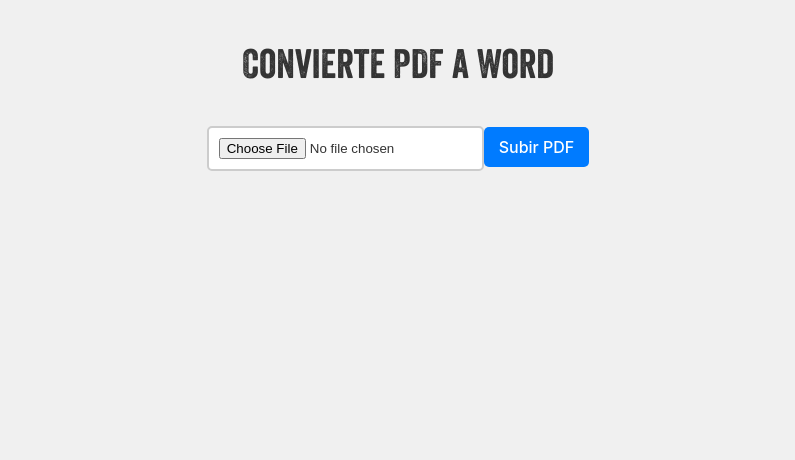
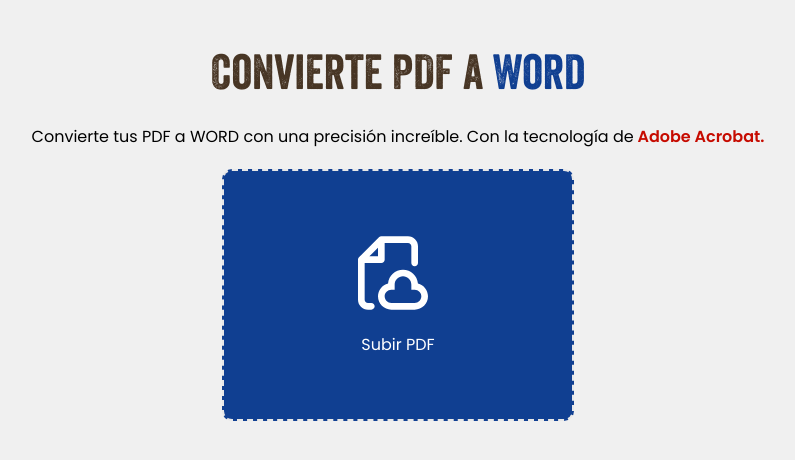
Before and after one commit to Nesz-ux/EasyPDF, a React (Vite) app: page /pdftoword in a window 1280 px wide. Shown: the top 460 px of the page, without its empty margins (242-1037 px from the left). Built offline with nearby package versions, Linux system fonts and the light colour scheme; a web font is replaced by a local one.

Commit message:
Diseño pagina PDF a Word, Se creo componente para carga de archivos

```diff
--- a/package.json
+++ b/package.json
@@ -17,7 +17,8 @@
     "react": "^19.0.0",
     "react-dom": "^19.0.0",
     "react-icons": "^5.5.0",
-    "react-router-dom": "^7.2.0"
+    "react-router-dom": "^7.2.0",
+    "styled-components": "^6.1.15"
   },
   "devDependencies": {
     "@eslint/js": "^9.19.0",
--- a/src/assets/styles/UploadPage.css
+++ b/src/assets/styles/UploadPage.css
@@ -8,87 +8,128 @@
   src: url("../fonts/ThirstyRoughRegTwo.otf") format("truetype");
 }
 
+/*Contenedor Prinicipal*/
 .containerUpload {
   max-width: 100%;
   margin: 0 auto;
   padding: 20px;
   text-align: center;
-  flex-direction: column;
   align-items: center;
   justify-content: center;
   min-height: 100vh;
   transition: background-color 0.3s ease, color 0.3s ease;
 }
-
 .light-mode {
   background-color: #f0f0f0;
-  color: #333;
+  color: #000;
 }
-
 .dark-mode {
   background-color: #242424;
   color: white;
 }
 
-h1 {
+/*Titulo*/
+.title-word {
   font-family: "Veneer", sans-serif;
   font-weight: 800;
-  font-size: 2.5rem;
+  font-size: 3rem;
   margin-bottom: 20px;
-  transition: color 0.3s ease;
+}
+.title-word span {
+  color: #103f91;
+}
+.light-mode .title-word {
+  color: #473524;
+}
+.dark-mode .title-word span {
+  color: #fff;
 }
 
-input[type="file"] {
-  padding: 10px;
-  margin: 15px 0;
-  border: 2px solid #ccc;
-  border-radius: 5px;
-  cursor: pointer;
-  transition: background-color 0.3s ease, border-color 0.3s ease;
+/*Descripción*/
+p {
+  font-family: "Poppins", sans-serif;
+  font-size: 1rem;
+  margin-bottom: 20px;
+}
+.adobe-text {
+  color: #c60b00;
+  font-weight: 600;
 }
 
-.light-mode input[type="file"] {
-  background-color: #fff;
-  color: #333;
+/*Previsualización PDF*/
+.pdf-preview {
+  width: 100%;
+  max-width: 500px;
+  height: 300px;
+  border: 1px solid #ccc;
+  margin-top: 10px;
+  border-radius: 15px;
+  box-shadow: 0px 0px 10px 0px rgba(0, 0, 0, 0.2);
 }
 
-.dark-mode input[type="file"] {
-  background-color: #444;
-  color: white;
-  border-color: #666;
+/*Contenedor Botones*/
+.file-actions {
+  display: flex;
+  align-items: center;
+  justify-content: center;
+  margin-top: 25px;
+  gap: 10px;
 }
 
-.pdf-preview {
-  width: 100%;
-  max-width: 400px;
-  height: 300px;
-  border: 1px solid #ccc;
-  margin-top: 15px;
-}
-
-.upload-btn {
+/*Botones*/
+.upload-btn,
+.remove-btn {
+  font-family: "Poppins", sans-serif;
   padding: 10px 15px;
-  font-size: 1rem;
+  font-size: 1.2rem;
   border: none;
-  border-radius: 5px;
+  border-radius: 15px;
   cursor: pointer;
   transition: background 0.3s ease, transform 0.2s ease;
+  width: 200px;
 }
-
-.light-mode .upload-btn {
-  background-color: #007bff;
+.upload-btn {
+  background-color: #103f91;
   color: white;
 }
 
-.dark-mode .upload-btn {
-  background-color: #0056b3;
+.remove-btn {
+  background-color: #c60b00;
   color: white;
 }
-
-.upload-btn:hover {
+.upload-btn:hover,
+.remove-btn:hover {
   transform: scale(1.05);
 }
 
-.upload-btn:active {
-  transform: scale(0.95);
+
+.loader {
+  width: 48px;
+  height: 48px;
+  border-radius: 50%;
+  display: inline-block;
+  border-top: 4px solid #FFF;
+  border-right: 4px solid transparent;
+  box-sizing: border-box;
+  animation: rotation 1s linear infinite;
 }
+.loader::after {
+  content: '';
+  box-sizing: border-box;
+  position: absolute;
+  left: 0;
+  top: 0;
+  width: 48px;
+  height: 48px;
+  border-radius: 50%;
+  border-bottom: 4px solid #103f91;
+  border-left: 4px solid transparent;
+}
+@keyframes rotation {
+  0% {
+    transform: rotate(0deg);
+  }
+  100% {
+    transform: rotate(360deg);
+  }
+}
--- /dev/null
+++ b/src/components/inputFile/inputFilePDF/inputFile.tsx
@@ -0,0 +1,61 @@
+import React, { useEffect, useState } from "react";
+import "./inputStyle.css";
+
+interface FormProps {
+  onFileSelect: (file: File) => void;
+}
+
+const InputFile: React.FC<FormProps> = ({ onFileSelect }) => {
+  const [darkMode, setDarkMode] = useState<boolean>(false);
+
+  useEffect(() => {
+    try {
+      const storedDarkMode = JSON.parse(
+        localStorage.getItem("darkMode") || "false"
+      );
+      setDarkMode(storedDarkMode);
+    } catch (error) {
+      console.error("Error loading data from localStorage", error);
+    }
+  }, []);
+
+  const handleFileInputChange = (
+    event: React.ChangeEvent<HTMLInputElement>
+  ) => {
+    if (event.target.files && event.target.files.length > 0) {
+      const selectedFile = event.target.files[0];
+      onFileSelect(selectedFile); // Envía el archivo seleccionado al componente padre
+    }
+  };
+
+  return (
+    <div className={`form-wrapper ${darkMode ? "dark-mode" : "light-mode"}`}>
+      <label htmlFor="file" className="custom-file-upload">
+        <div className="icon">
+          <svg
+            viewBox="0 0 24 24"
+            fill="currentColor"
+            xmlns="http://www.w3.org/2000/svg"
+          >
+            <path
+              fillRule="evenodd"
+              clipRule="evenodd"
+              d="M10 1C9.73478 1 9.48043 1.10536 9.29289 1.29289L3.29289 7.29289C3.10536 7.48043 3 7.73478 3 8V20C3 21.6569 4.34315 23 6 23H7C7.55228 23 8 22.5523 8 22C8 21.4477 7.55228 21 7 21H6C5.44772 21 5 20.5523 5 20V9H10C10.5523 9 11 8.55228 11 8V3H18C18.5523 3 19 3.44772 19 4V9C19 9.55228 19.4477 10 20 10C20.5523 10 21 9.55228 21 9V4C21 2.34315 19.6569 1 18 1H10ZM9 7H6.41421L9 4.41421V7ZM14 15.5C14 14.1193 15.1193 13 16.5 13C17.8807 13 19 14.1193 19 15.5V16V17H20C21.1046 17 22 17.8954 22 19C22 20.1046 21.1046 21 20 21H13C11.8954 21 11 20.1046 11 19C11 17.8954 11.8954 17 13 17H14V16V15.5ZM16.5 11C14.142 11 12.2076 12.8136 12.0156 15.122C10.2825 15.5606 9 17.1305 9 19C9 21.2091 10.7909 23 13 23H20C22.2091 23 24 21.2091 24 19C24 17.1305 22.7175 15.5606 20.9844 15.122C20.7924 12.8136 18.858 11 16.5 11Z"
+            />
+          </svg>
+        </div>
+        <div className="text">
+          <span>Subir PDF</span>
+        </div>
+        <input
+          id="file"
+          type="file"
+          accept=".pdf"
+          onChange={handleFileInputChange}
+        />
+      </label>
+    </div>
+  );
+};
+
+export default InputFile;
--- /dev/null
+++ b/src/components/inputFile/inputFilePDF/inputStyle.css
@@ -0,0 +1,68 @@
+/*Contenedor */
+.form-wrapper {
+  display: flex;
+  justify-content: center;
+  align-items: center;
+}
+
+/*Formato Subir PDF*/
+.custom-file-upload {
+    font-family: 'Poppins', sans-serif;
+  height: 200px;
+  width: 300px;
+  display: flex;
+  flex-direction: column;
+  align-items: center;
+  gap: 20px;
+  cursor: pointer;
+  justify-content: center;
+  border: 2px dashed #e8e8e8;
+  padding: 1.5rem;
+  border-radius: 10px;
+}
+
+.light-mode .custom-file-upload {
+    background-color: #103f91;
+    color: white;
+}
+
+.light-mode .custom-file-upload:hover {
+    background-color: #3e6cbb;
+}
+
+.dark-mode .custom-file-upload {
+    border: 2px dashed #FFF;
+    background-color: #a09f9f;
+    color: #FFF;
+}
+
+.dark-mode .custom-file-upload:hover {
+    background-color: #b9b9b9; /* Rojo más oscuro */
+}
+/*Icono*/
+.custom-file-upload .icon {
+  display: flex;
+  align-items: center;
+  justify-content: center;
+}
+
+.custom-file-upload .icon svg {
+  height: 80px;
+}
+
+/*Contenedor Texto*/
+.custom-file-upload .text {
+  display: flex;
+  align-items: center;
+  justify-content: center;
+}
+
+/*Texto*/
+.custom-file-upload .text span {
+  font-weight: 400;
+}
+
+/*Input*/
+.custom-file-upload input {
+  display: none;
+}
--- a/src/pages/PDFToWord.tsx
+++ b/src/pages/PDFToWord.tsx
@@ -1,6 +1,7 @@
 import { useEffect, useState } from "react";
 import "../assets/styles/UploadPage.css";
 import { API_BASE_URL } from "../utils/config";
+import InputFile from "../components/inputFile/inputFilePDF/inputFile";
 
 const PDFToWord: React.FC = () => {
   const [file, setFile] = useState<File | null>(null);
@@ -19,14 +20,8 @@ const PDFToWord: React.FC = () => {
     }
   }, []);
 
-  const handleFileChange = (event: React.ChangeEvent<HTMLInputElement>) => {
-    if (!event.target.files || event.target.files.length === 0) {
-      alert("No se seleccionó ningún archivo.");
-      return;
-    }
-
-    const selectedFile = event.target.files[0];
-
+  // Función para manejar el archivo seleccionado desde el componente Form
+  const handleFileChange = (selectedFile: File) => {
     if (!selectedFile) {
       alert("No se seleccionó ningún archivo válido.");
       return;
@@ -48,6 +43,11 @@ const PDFToWord: React.FC = () => {
     setPreviewURL(objectURL);
   };
 
+  const handleRemoveFile = () => {
+    setFile(null);
+    setPreviewURL(null);
+  };
+
   const handleUpload = async () => {
     if (!file) {
       alert("Por favor selecciona un archivo antes de subir.");
@@ -59,7 +59,7 @@ const PDFToWord: React.FC = () => {
     formData.append("file", file);
 
     // Obtener el nombre original sin extensión
-    const originalFileName = file.name.split(".").slice(0, -1).join("."); // Alternativa a path.parse
+    const originalFileName = file.name.split(".").slice(0, -1).join(".");
 
     try {
       const response = await fetch(`${API_BASE_URL}/api/convertWord`, {
@@ -78,7 +78,9 @@ const PDFToWord: React.FC = () => {
         document.body.appendChild(a);
         a.click();
         document.body.removeChild(a);
-        URL.revokeObjectURL(url); // Liberar memoria
+        URL.revokeObjectURL(url);
+        setFile(null);
+    setPreviewURL(null);
       } else {
         const errorResponse = await response.json();
         alert(
@@ -97,10 +99,12 @@ const PDFToWord: React.FC = () => {
 
   return (
     <div className={`containerUpload ${darkMode ? "dark-mode" : "light-mode"}`}>
-      <h1>Convierte PDF a Word</h1>
-
-      <input type="file" accept=".pdf" onChange={handleFileChange} />
-
+      <h1 className="title-word">Convierte PDF a <span>Word</span> </h1>
+      <p>
+        Convierte tus PDF a WORD con una precisión increíble. Con la tecnología
+        de
+        <span className="adobe-text"> Adobe Acrobat.</span>
+      </p>
       {previewURL && (
         <iframe
           src={previewURL}
@@ -110,11 +114,33 @@ const PDFToWord: React.FC = () => {
         />
       )}
 
-      <button onClick={handleUpload} className="upload-btn" disabled={loading}>
-        {loading ? "Convirtiendo..." : "Subir PDF"}
-      </button>
+      {!file ? (
+        <InputFile onFileSelect={handleFileChange} />
+      ) : (
+        <div className="file-actions">
+          {/* Mostrar el loader si está cargando */}
+          {loading ? (
+            <div className="loader"></div>
+          ) : (
+            <>
+              <button onClick={handleRemoveFile} className="remove-btn">
+                Cancelar
+              </button>
+
+              <button
+                onClick={handleUpload}
+                className="upload-btn"
+                disabled={loading || !file}
+              >
+                {loading ? "Cargando" : "Convertir a Word"}
+              </button>
+            </>
+          )}
+        </div>
+      )}
     </div>
   );
+
 };
 
 export default PDFToWord;
```
Also changed, not shown: 1 other file (tests, documents, lock files or other folders).
